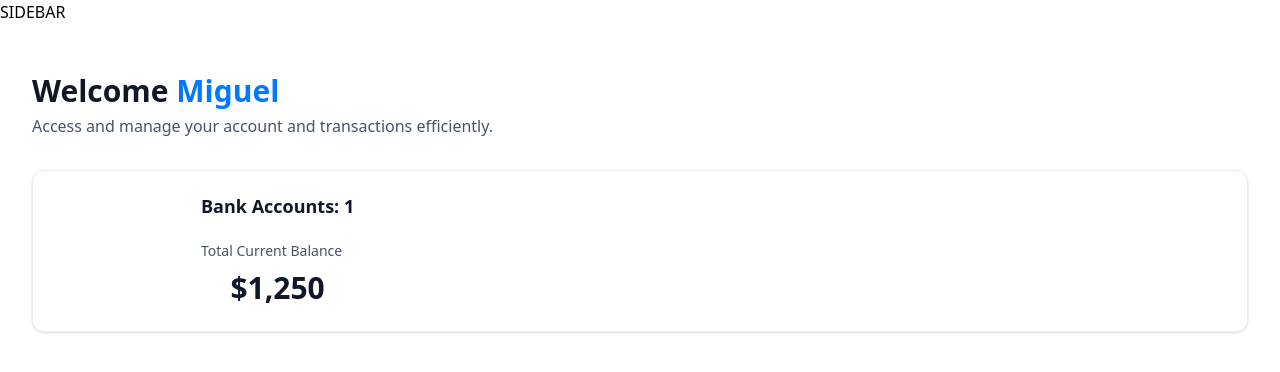
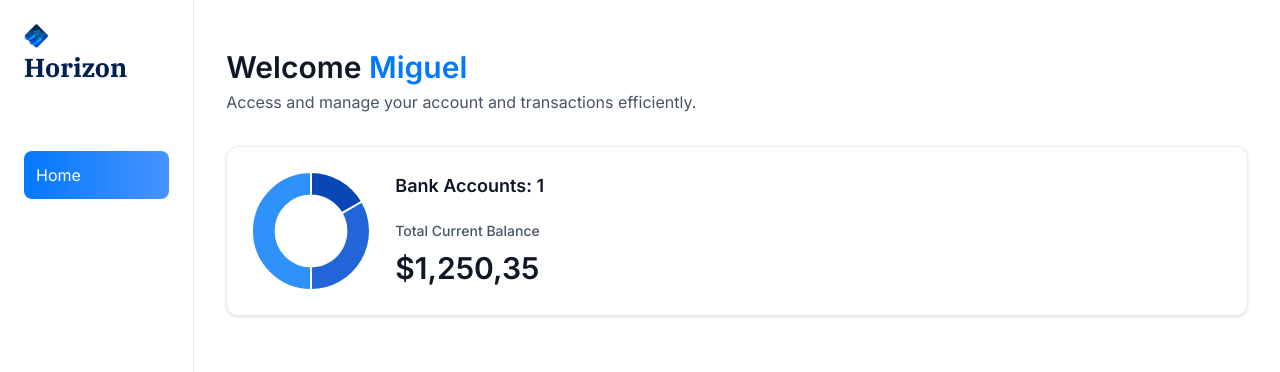
Before and after one commit to miguel-ardz/banking, a Next.js app: page / in a window 1280 px wide. Shown: the top 372 px of the page. Built offline with nearby package versions, Linux system fonts and the light colour scheme.

Commit message:
update to sidebar UI

```diff
--- a/app/(root)/layout.tsx
+++ b/app/(root)/layout.tsx
@@ -1,11 +1,18 @@
+import Sidebar from "@/components/Sidebar";
+
 export default function RootLayout({
   children,
 }: Readonly<{
   children: React.ReactNode;
 }>) {
+
+  const loggedIn = { firstName: 'Miguel', lastName: 'Rodriguez' };
+
+
+
   return (
-    <main>
-        SIDEBAR
+    <main className="flex h-screen w-full font-inter">
+        <Sidebar user={loggedIn} />
         {children}
     </main>
   );
--- a/components/AnimatedCounter.tsx
+++ b/components/AnimatedCounter.tsx
@@ -3,8 +3,13 @@
 
 const AnimatedCounter = ( { amount }: { amount: number } ) => {
   return (
-    <div>
-        $<CountUp end={amount} />
+    <div className='w-full'>
+        <CountUp
+          decimals={2}
+          decimal=','
+          prefix='$'
+          end={amount}
+        />
     </div>
   )
 }
--- /dev/null
+++ b/components/DoughnutChart.tsx
@@ -0,0 +1,33 @@
+"use client";
+
+import { Chart as ChartJS, ArcElement, Tooltip, Legend } from "chart.js";
+import { Doughnut } from "react-chartjs-2";
+
+ChartJS.register(ArcElement, Tooltip, Legend);
+
+const DoughnutChart = ( {accounts}: DoughnutChartProps ) => {
+    const data = {
+        datasets: [
+            {
+                label: 'Banks',
+                data: [1250, 2500, 3750],
+                backgroundColor: ['#0747b6', '#2265d8', '#2f91fa']
+            }
+        ],
+        labels: ['Bank 1', 'Bank 2', 'Bank 3']
+    }
+
+    return <Doughnut
+        data={data}
+        options={{
+            cutout: '60%',
+            plugins: {
+                legend: {
+                    display: false
+                }
+            }
+        }}
+    />
+}
+
+export default DoughnutChart
--- /dev/null
+++ b/components/Sidebar.tsx
@@ -0,0 +1,38 @@
+'use client';
+
+import Link from 'next/link'
+import Image from 'next/image'
+import { sidebarLinks } from '@/constants'
+import { cn } from '@/lib/utils'
+import { usePathname } from 'next/navigation'
+
+const Sidebar = ({user}: SiderbarProps) => {
+  const pathname = usePathname();
+
+  return (
+    <section className="sidebar">
+        <nav className="flex flex-col gap-4">
+            <Link href="/" className="mb-12 cursor-pointer items-center gap-2">
+                <Image
+                    src="/icons/logo.svg"
+                    width={34}
+                    height={34}
+                    alt="Sidebar Logo"
+                    className="size-[24px] max-xl:size-14"
+                />
+                <h1 className="sidebar-logo">Horizon</h1>
+            </Link>
+            {sidebarLinks.map((item) => {
+                const isActive = pathname === item.route || pathname.startsWith(`${item.route}/`)
+                return (
+                    <Link href={item.route} key={item.label} className={cn('sidebar-link', {'bg-bank-gradient': isActive})}>
+                        {item.label}
+                    </Link>
+                )
+            })}
+        </nav>
+    </section>
+  )
+}
+
+export default Sidebar
--- a/components/TotalBalanceBox.tsx
+++ b/components/TotalBalanceBox.tsx
@@ -1,4 +1,5 @@
 import AnimatedCounter from './AnimatedCounter'
+import DoughnutChart from './DoughnutChart'
 
 const TotalBalanceBox = ({
     accounts = [], totalBanks, totalCurrentBalance
@@ -6,7 +7,7 @@
   return (
     <section className="total-balance">
         <div className="total-balance-chart">
-            { /* DoughnutChart */ }
+            <DoughnutChart accounts={accounts}/>
         </div>
 
         <div className="flex flex-col gap-6">
@@ -18,10 +19,9 @@
                     Total Current Balance
                 </p>
 
-                <p className="total-balance-amount flex-center gap-2">
-                    <AnimatedCounter amount=
-                    {totalCurrentBalance} />
-                </p>
+                <div className="total-balance-amount flex-center gap-2">
+                    <AnimatedCounter amount= {totalCurrentBalance}/>
+                </div>
             </div>
         </div>
     </section>
--- a/package.json
+++ b/package.json
@@ -9,6 +9,7 @@
     "lint": "eslint"
   },
   "dependencies": {
+    "chart.js": "^4.5.1",
     "class-variance-authority": "^0.7.1",
     "clsx": "^2.1.1",
     "filter-obj": "^6.1.0",
@@ -17,6 +18,7 @@
     "query-string": "^9.4.0",
     "radix-ui": "^1.4.3",
     "react": "19.2.4",
+    "react-chartjs-2": "^5.3.1",
     "react-countup": "^6.5.3",
     "react-dom": "19.2.4",
     "shadcn": "^4.8.3",
```
Also changed, not shown: 1 other file (tests, documents, lock files or other folders).
